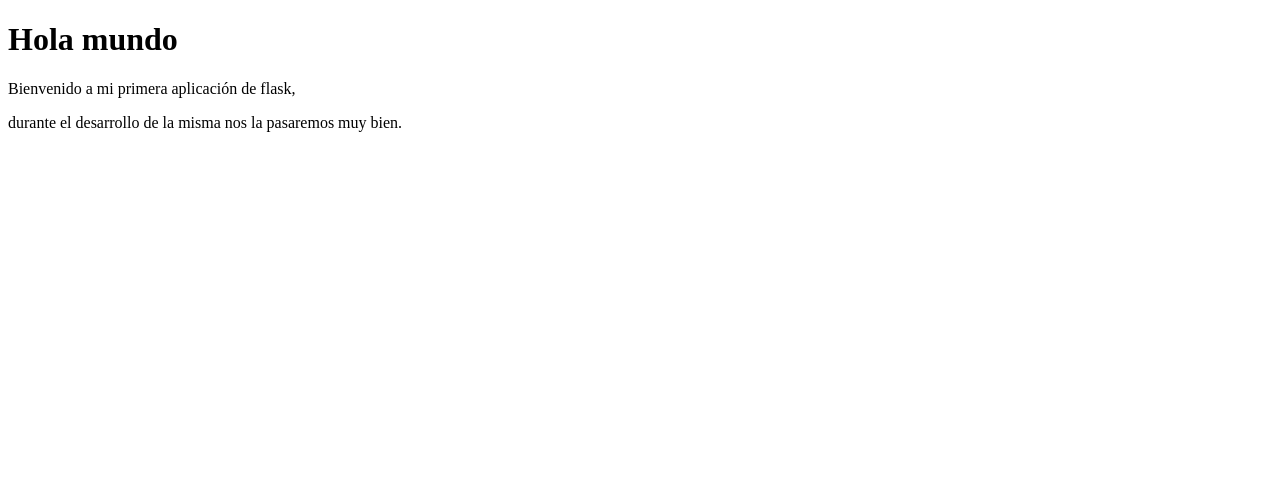
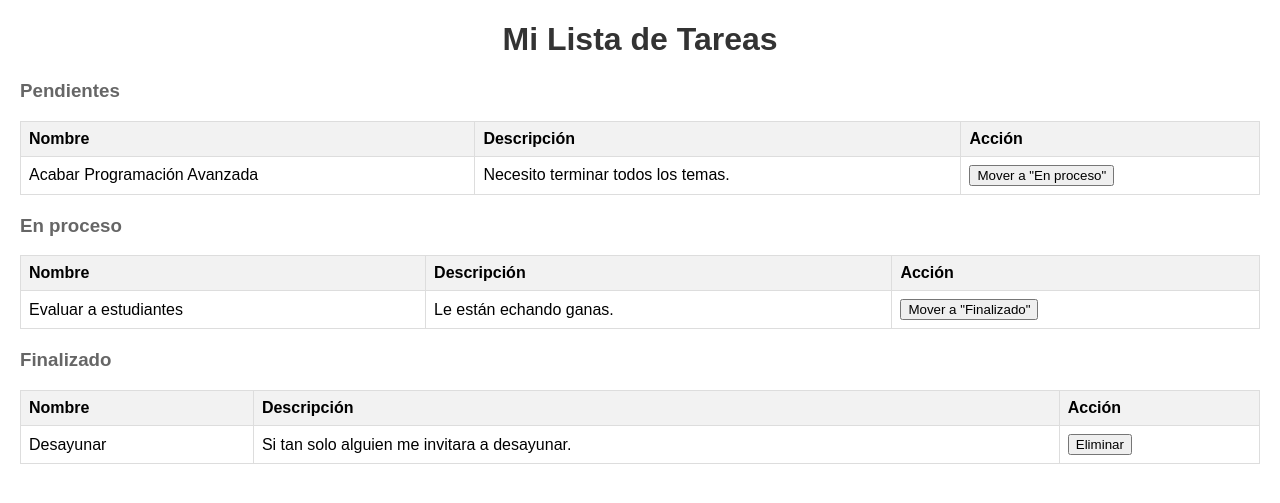
Before and after one commit to vasilikandinski/RepositoryIII, a Flask app: page / in a window 1280 px wide. Shown: the top 503 px of the page. Run offline with Flask 3, Linux system fonts and the light colour scheme.

Commit message:
Update home.html

```diff
--- a/app/templates/home.html
+++ b/app/templates/home.html
@@ -1,18 +1,91 @@
 <!DOCTYPE html>
-<html lang="en">
+<html lang="es">
+<head>
+  <meta charset="UTF-8">
+  <meta name="viewport" content="width=device-width, initial-scale=1.0">
+  <title>Mi Lista de Tareas</title>
+  <style>
+    body {
+      font-family: Arial, sans-serif;
+      margin: 20px;
+    }
+    h1 {
+      color: #333;
+      text-align: center;
+    }
+    h3 {
+      color: #666;
+    }
+    table {
+      width: 100%;
+      border-collapse: collapse;
+      margin-bottom: 20px;
+    }
+    th, td {
+      border: 1px solid #ddd;
+      padding: 8px;
+      text-align: left;
+    }
+    th {
+      background-color: #f2f2f2;
+    }
+  </style>
+</head>
+<body>
+  <h1>Mi Lista de Tareas</h1>
 
-<head>
-    <meta charset="UTF-8">
-    <meta name="viewport" content="width=device-width, initial-scale=1.0">
-    <title>Document</title>
-</head>
+  <h3>Pendientes</h3>
+  <table>
+    <thead>
+      <tr>
+        <th>Nombre</th>
+        <th>Descripción</th>
+        <th>Acción</th>
+      </tr>
+    </thead>
+    <tbody>
+      <tr>
+        <td>Acabar Programación Avanzada</td>
+        <td>Necesito terminar todos los temas.</td>
+        <td><button>Mover a "En proceso"</button></td>
+      </tr>
+    </tbody>
+  </table>
 
-<body>
-    <div>
-        <h1>Hola mundo</h1>
-        <p> Bienvenido a mi primera aplicación de flask, </p>
-        <p> durante el desarrollo de la misma nos la pasaremos muy bien. </p>
-    </div>
+  <h3>En proceso</h3>
+  <table>
+    <thead>
+      <tr>
+        <th>Nombre</th>
+        <th>Descripción</th>
+        <th>Acción</th>
+      </tr>
+    </thead>
+    <tbody>
+      <tr>
+        <td>Evaluar a estudiantes</td>
+        <td>Le están echando ganas.</td>
+        <td><button>Mover a "Finalizado"</button></td>
+      </tr>
+    </tbody>
+  </table>
+
+  <h3>Finalizado</h3>
+  <table>
+    <thead>
+      <tr>
+        <th>Nombre</th>
+        <th>Descripción</th>
+        <th>Acción</th>
+      </tr>
+    </thead>
+    <tbody>
+      <tr>
+        <td>Desayunar</td>
+        <td>Si tan solo alguien me invitara a desayunar.</td>
+        <td><button>Eliminar</button></td>
+      </tr>
+    </tbody>
+  </table>
 </body>
-
 </html>
```
